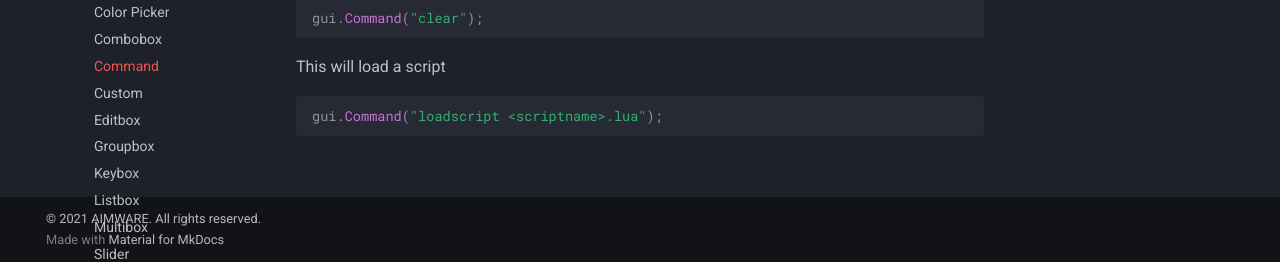
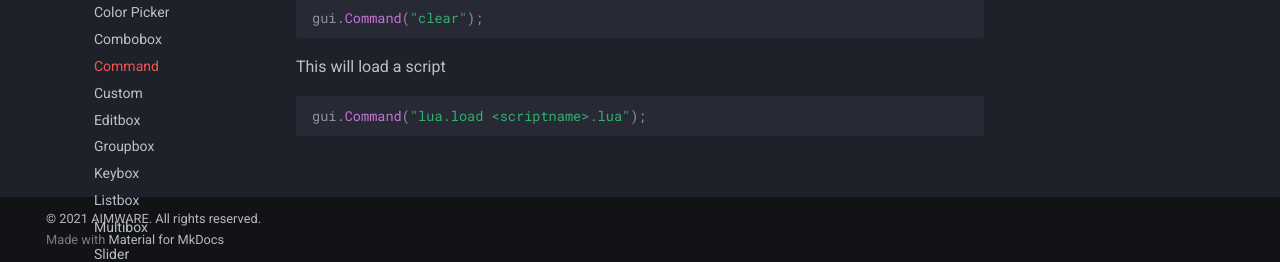
Before and after one commit to Ninaligo/aimware-web-kb, an MkDocs documentation site: the page built from private/lua/docs/library/gui/command.md, in a window 1280 px wide. Shown: the part 638-900 px from the top of the page. Built offline with MkDocs 1.6.1 and Material for MkDocs 9.7.7, drawn with Linux system fonts in a browser that asks for light colours; comment, search, counter and statistics services are not loaded.

Commit message:
fix gui.Command
oops

````diff
--- a/private/lua/docs/library/gui/command.md
+++ b/private/lua/docs/library/gui/command.md
@@ -19,5 +19,5 @@ gui.Command("clear");
 
 This will load a script
 ```lua
-gui.Command("loadscript <scriptname>.lua");
+gui.Command("lua.load <scriptname>.lua");
 ```
````
